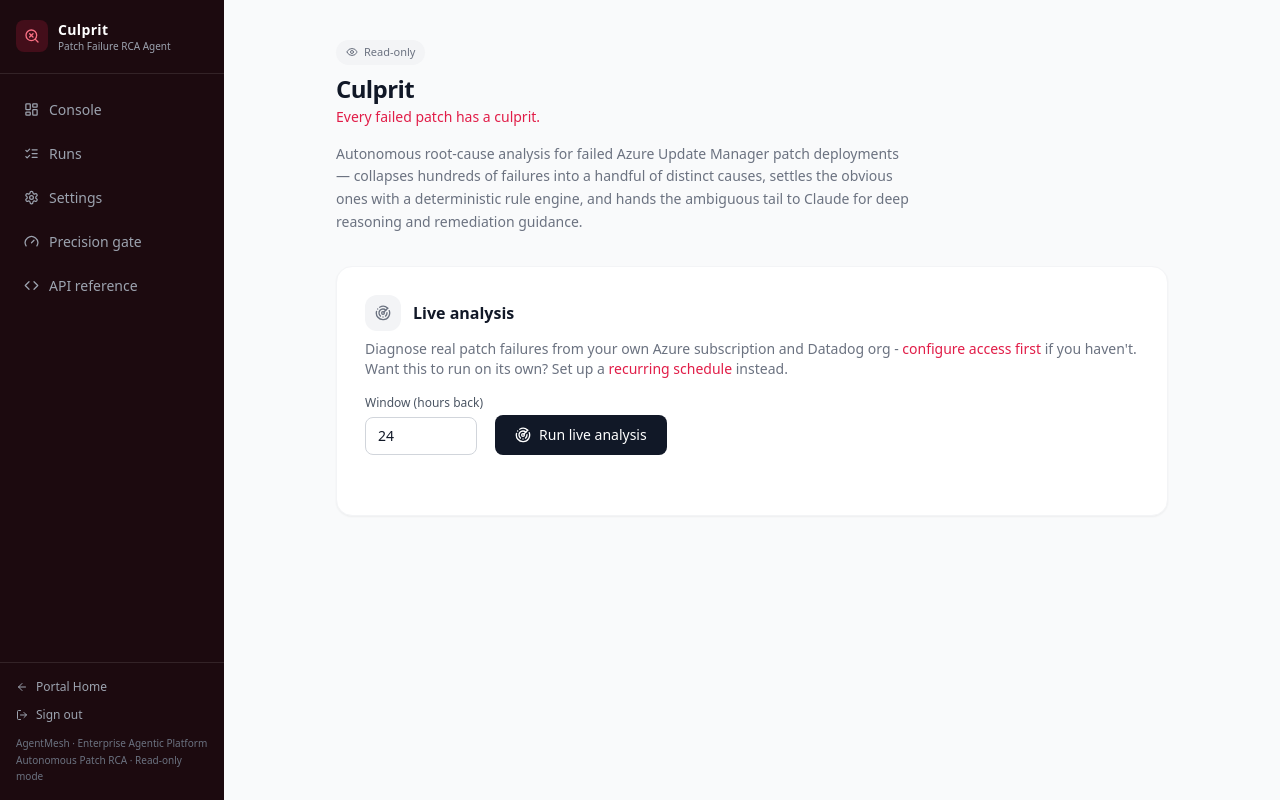
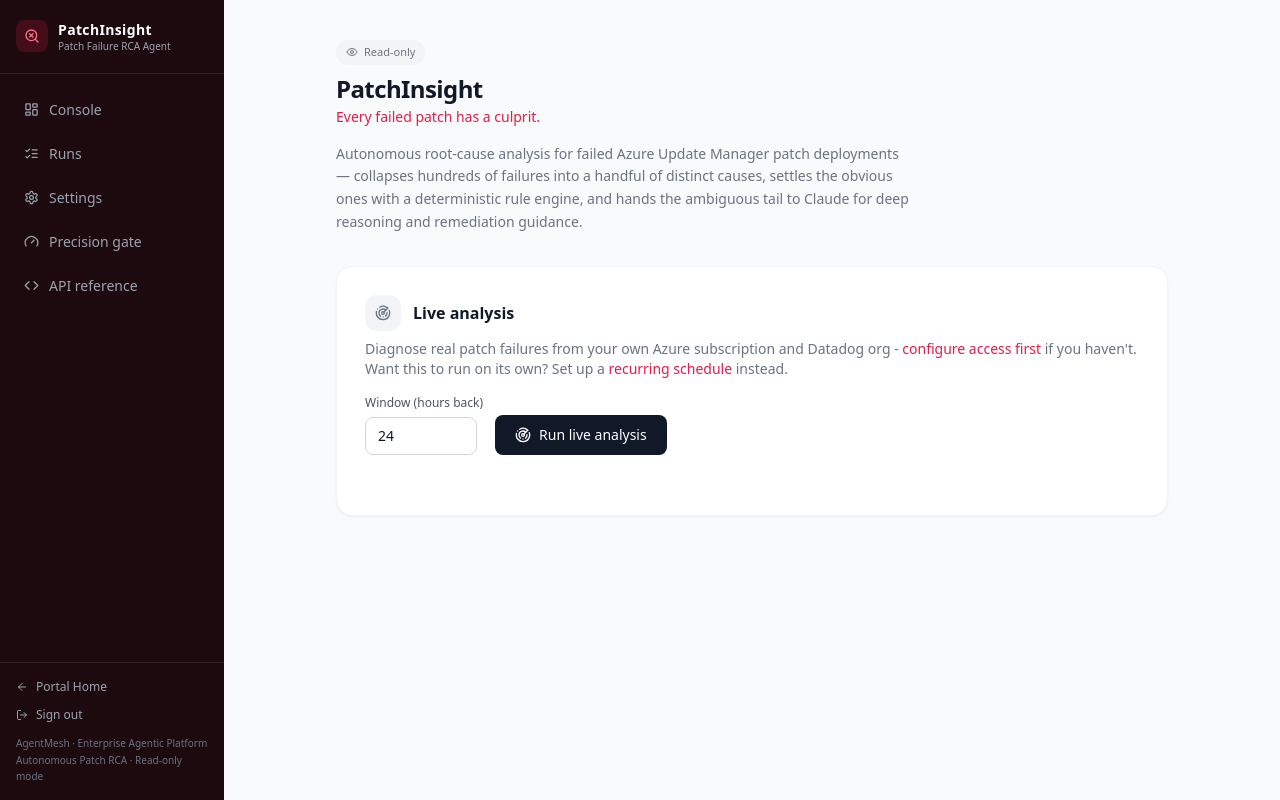
Before and after one commit to accent-prats/agentmesh, a Python web app: template culprit/culprit/reporting/templates/console.html.j2 in a window 1280 px wide. Run offline with Jinja, Linux system fonts and the light colour scheme; the template is opened without the code that fills it, so the values that code supplies are empty.

Commit message:
Rebrand Culprit to PatchInsight across the UI, Portal launcher, and URL path
Completes the rebrand started with the earlier email-only change
(previous commit). Scope per explicit instruction: UI screens, the
Console's URL path, and the Portal launcher card. CULPRIT_* env var
names, the Python package/module name, and the culprit-api Docker
service name are all deliberately unchanged - internal identifiers, not
user-facing text.

Console UI (culprit/reporting/templates/*.html.j2): every page's brand
text now reads PatchInsight - page titles, the sidebar brand, the login
page, tooltips referencing "Culprit's own lookback window" etc., the
Installation Report's "Root cause (Culprit)" column header, and the
Settings screen's from-name placeholders/JS defaults (kept consistent
with the from_name default already changed in models/settings.py in the
prior commit). The console page's own pun tagline ("Every failed patch
has a culprit.") is untouched - lowercase, a common noun, not the brand
name.

Portal launcher (portal/api/routers/apps.py, portal/ui/src/pages/
Admin.tsx): the app card's display name/full_name now read PatchInsight;
the internal registry key/id ("culprit", matching persisted user
app_access DB rows) is unchanged.

URL path (infrastructure/nginx/conf.d/portal.conf, docker-compose.yml,
portal/api/routers/apps.py's default_url): /culprit/ becomes
/patchinsight/. A 301 redirect from the old /culprit/ path is kept so
existing bookmarks/saved links don't break. culprit/api/
root_path_middleware.py needed no code change - it already derives the
path prefix generically from whatever X-Forwarded-Prefix nginx sends,
by design. Two real user-visible error messages that hardcoded the old
path (a decrypt-failure detail in routes_runs.py, the "no subscription
configured" message in live_run.py) are updated to point at
/patchinsight/settings.

Verified: 743 passed (full suite). Sabotage-proven: reverted both
templates feeding the Console landing page back to the old brand text,
confirmed test_console_landing_page fails exactly as expected, restored,
confirmed green again. Deployed and confirmed live on the lab host: both
the 301 redirect from /culprit/ and the new /patchinsight/ route verified
end to end via real nginx access logs after an nginx -t && nginx -s
reload (the routing config is volume-mounted, not baked into the image -
a plain culprit-api rebuild alone would not have picked this up).

Co-Authored-By: Claude Sonnet 5 <noreply@anthropic.com>

```diff
--- a/culprit/culprit/api/routes_runs.py
+++ b/culprit/culprit/api/routes_runs.py
@@ -25,7 +25,7 @@ log = logging.getLogger(__name__)
 
 _DECRYPT_ERROR_DETAIL = (
     "Stored Azure settings could not be decrypted - CULPRIT_ENCRYPTION_KEY likely changed "
-    "since they were saved. Re-enter them on /culprit/settings."
+    "since they were saved. Re-enter them on /patchinsight/settings."
 )
 
 router = APIRouter(prefix="/runs", tags=["runs"])
--- a/culprit/culprit/pipeline/live_run.py
+++ b/culprit/culprit/pipeline/live_run.py
@@ -46,7 +46,7 @@ def execute_live_run(
     with session_factory() as session:
         azure_cfg = repository.load_azure_settings(session)
     if not azure_cfg.subscription_ids:
-        raise NoSubscriptionConfigured("No Azure subscription configured - set it on /culprit/settings first.")
+        raise NoSubscriptionConfigured("No Azure subscription configured - set it on /patchinsight/settings first.")
 
     # May raise ImportError (azure-identity not installed) or InvalidToken
     # (CULPRIT_ENCRYPTION_KEY rotated since settings were saved) - both are
--- a/culprit/culprit/reporting/templates/base.html.j2
+++ b/culprit/culprit/reporting/templates/base.html.j2
@@ -3,7 +3,7 @@
 <head>
 <meta charset="utf-8">
 <meta name="viewport" content="width=device-width, initial-scale=1">
-<title>{% block title %}Culprit{% endblock %} | AgentMesh</title>
+<title>{% block title %}PatchInsight{% endblock %} | AgentMesh</title>
 <script src="{{ nav_prefix|default('') }}static/tailwind.js"></script>
 <script>
   tailwind.config = {
@@ -28,7 +28,7 @@
 <body class="bg-gray-50 text-gray-900 antialiased">
 <div class="flex h-screen overflow-hidden">
 
-  <!-- Sidebar - same shell every app in this platform uses, Culprit's own rose accent in place of each app's own brand color -->
+  <!-- Sidebar - same shell every app in this platform uses, PatchInsight's own rose accent in place of each app's own brand color -->
   <aside class="w-56 shrink-0 bg-navy flex flex-col">
     <div class="px-4 py-5 border-b border-white/10">
       <div class="flex items-center gap-2.5">
@@ -36,7 +36,7 @@
           <i data-lucide="search-x" class="w-4 h-4 text-brand-light"></i>
         </div>
         <div class="min-w-0">
-          <p class="font-bold text-white text-sm tracking-wide">Culprit</p>
+          <p class="font-bold text-white text-sm tracking-wide">PatchInsight</p>
           <p class="text-[10px] text-gray-400 leading-tight truncate">Patch Failure RCA Agent</p>
         </div>
       </div>
@@ -75,7 +75,7 @@
       <a href="{{ portal_url }}" class="flex items-center gap-2 text-xs text-gray-400 hover:text-white transition-colors" title="Back to AgentMesh Portal">
         <i data-lucide="arrow-left" class="w-3 h-3"></i> Portal Home
       </a>
-      <a href="{{ nav_prefix|default('') }}logout" class="flex items-center gap-2 text-xs text-gray-400 hover:text-white transition-colors" title="Sign out of Culprit">
+      <a href="{{ nav_prefix|default('') }}logout" class="flex items-center gap-2 text-xs text-gray-400 hover:text-white transition-colors" title="Sign out of PatchInsight">
         <i data-lucide="log-out" class="w-3 h-3"></i> Sign out
       </a>
       <p class="text-[10px] text-gray-500 leading-relaxed">
--- a/culprit/culprit/reporting/templates/console.html.j2
+++ b/culprit/culprit/reporting/templates/console.html.j2
@@ -1,22 +1,22 @@
 {% extends "base.html.j2" %}
-{% block title %}Culprit{% endblock %}
+{% block title %}PatchInsight{% endblock %}
 
 {% block content %}
 <div class="max-w-4xl mx-auto px-8 py-10">
 
   <div class="flex items-center gap-2 mb-1">
     <span class="inline-flex items-center gap-1.5 text-[11px] font-medium text-gray-500 bg-gray-100 px-2.5 py-1 rounded-full"
-      title="Culprit diagnoses and recommends - it never takes automated action on your infrastructure.">
+      title="PatchInsight diagnoses and recommends - it never takes automated action on your infrastructure.">
       <i data-lucide="eye" class="w-3 h-3"></i> Read-only
     </span>
   </div>
-  <h1 class="text-2xl font-bold text-gray-900 tracking-tight mt-2">Culprit</h1>
+  <h1 class="text-2xl font-bold text-gray-900 tracking-tight mt-2">PatchInsight</h1>
   <p class="text-sm font-medium text-brand mt-0.5">Every failed patch has a culprit.</p>
 
   {% if dashboard.latest_run %}
   {% set report = dashboard.latest_run %}
   <p class="text-sm text-gray-500 mt-4">
-    <span title="Culprit's own lookback window for this scan, not any specific Azure Update Manager maintenance job's time - see each machine's own page for its real patch job time. The scan itself ran at the end of this range.">Scan window <i data-lucide="info" class="w-3 h-3 inline -mt-0.5"></i>:</span>
+    <span title="PatchInsight's own lookback window for this scan, not any specific Azure Update Manager maintenance job's time - see each machine's own page for its real patch job time. The scan itself ran at the end of this range.">Scan window <i data-lucide="info" class="w-3 h-3 inline -mt-0.5"></i>:</span>
     <span class="font-medium text-gray-700">{{ report.run.scope_name }}</span>
     &middot; {{ report.run.started_at | localtime }}{% if report.run.ended_at %} &ndash; {{ report.run.ended_at | localtime }}{% endif %}
     &middot; <a href="runs/{{ report.run.run_id }}/report.html" class="text-brand hover:underline font-medium">View full report &rarr;</a>
--- a/culprit/culprit/reporting/templates/fleet_report.html.j2
+++ b/culprit/culprit/reporting/templates/fleet_report.html.j2
@@ -14,7 +14,7 @@
       <h1 class="text-2xl font-bold text-gray-900 tracking-tight">Fleet report</h1>
       <p class="text-sm text-gray-500 mt-1 mb-6">
         {{ report.run.scope_name }} &middot; run {{ report.run.run_id }} &middot;
-        <span title="Culprit's own lookback window for this scan - the scan itself ran at the end of this range, not any specific Azure Update Manager maintenance job's time.">{{ report.run.started_at | localtime }}{% if report.run.ended_at %} &ndash; {{ report.run.ended_at | localtime }}{% endif %}</span>
+        <span title="PatchInsight's own lookback window for this scan - the scan itself ran at the end of this range, not any specific Azure Update Manager maintenance job's time.">{{ report.run.started_at | localtime }}{% if report.run.ended_at %} &ndash; {{ report.run.ended_at | localtime }}{% endif %}</span>
       </p>
     </div>
     {% if installation_report_available %}
--- a/culprit/culprit/reporting/templates/login.html.j2
+++ b/culprit/culprit/reporting/templates/login.html.j2
@@ -3,7 +3,7 @@
 <head>
 <meta charset="utf-8">
 <meta name="viewport" content="width=device-width, initial-scale=1">
-<title>Sign in | Culprit</title>
+<title>Sign in | PatchInsight</title>
 <script src="static/tailwind.js"></script>
 <script>
   tailwind.config = { theme: { extend: { colors: {
@@ -20,14 +20,14 @@
       <div class="w-10 h-10 rounded-lg bg-brand/20 flex items-center justify-center mx-auto mb-3">
         <i data-lucide="search-x" class="w-4 h-4 text-brand-light"></i>
       </div>
-      <h1 class="text-white font-bold text-lg">Culprit</h1>
+      <h1 class="text-white font-bold text-lg">PatchInsight</h1>
       <p class="text-gray-400 text-xs mt-1">Sign in required</p>
     </div>
 
     <div class="bg-white rounded-2xl shadow-sm p-6 mb-4">
       <p class="text-sm text-gray-700 mb-3">
         <b>AgentMesh user?</b> Your session timed out - sign back in from the launcher
-        and click the Culprit card again.
+        and click the PatchInsight card again.
       </p>
       <a href="{{ portal_url }}"
         class="flex items-center justify-center gap-2 w-full bg-brand hover:bg-brand-dark text-white text-sm font-medium py-2.5 rounded-lg transition-colors">
--- a/culprit/culprit/reporting/templates/remediation_log.html.j2
+++ b/culprit/culprit/reporting/templates/remediation_log.html.j2
@@ -6,7 +6,7 @@
 
   <h1 class="text-2xl font-bold text-gray-900 tracking-tight">Remediation log</h1>
   <p class="text-sm text-gray-500 mt-1 mb-6 max-w-2xl">
-    Every automated remediation Culprit has ever executed - what ran, on which
+    Every automated remediation PatchInsight has ever executed - what ran, on which
     machine, who confirmed it, and whether it succeeded. See the
     <a href="{{ nav_prefix|default('') }}precision.html" class="text-brand hover:text-brand-dark font-medium">Precision gate</a>
     for which cause families are currently eligible, and a cluster's own
--- a/culprit/culprit/reporting/templates/runs.html.j2
+++ b/culprit/culprit/reporting/templates/runs.html.j2
@@ -6,7 +6,7 @@
 
   <h1 class="text-2xl font-bold text-gray-900 tracking-tight">Runs</h1>
   <p class="text-sm text-gray-500 mt-1 mb-6 max-w-2xl">
-    Every maintenance run Culprit has diagnosed - which update job, when, how many machines it
+    Every maintenance run PatchInsight has diagnosed - which update job, when, how many machines it
     covered, and how many failed. Click a run for its full fleet report.
   </p>
 
@@ -78,7 +78,7 @@
           <td class="px-5 py-3.5">
             <span class="whitespace-nowrap text-[10px] font-semibold uppercase tracking-wide px-2 py-0.5 rounded-full bg-gray-50 text-gray-600 border border-gray-200">{{ run.trigger_mode.replace('_', ' ') }}</span>
           </td>
-          <td class="px-5 py-3.5 text-gray-600 whitespace-nowrap" title="Culprit's own lookback window for this scan{% if run.ended_at %} ({{ run.started_at | localtime }} - {{ run.ended_at | localtime }}){% endif %} - the scan itself ran at the end of this range, not any specific Azure Update Manager maintenance job's time.">{{ (run.created_at or run.started_at) | localtime }}</td>
+          <td class="px-5 py-3.5 text-gray-600 whitespace-nowrap" title="PatchInsight's own lookback window for this scan{% if run.ended_at %} ({{ run.started_at | localtime }} - {{ run.ended_at | localtime }}){% endif %} - the scan itself ran at the end of this range, not any specific Azure Update Manager maintenance job's time.">{{ (run.created_at or run.started_at) | localtime }}</td>
           <td class="px-5 py-3.5 text-right tabular-nums text-gray-600">{{ run.total_machines }}</td>
           <td class="px-5 py-3.5 text-right tabular-nums {{ 'text-red-600 font-semibold' if run.failed_machines else 'text-gray-400' }}">{{ run.failed_machines }}</td>
           <td class="px-5 py-3.5 text-right tabular-nums text-gray-600">{{ run.total_clusters }}</td>
--- a/portal/api/routers/apps.py
+++ b/portal/api/routers/apps.py
@@ -14,13 +14,13 @@ router = APIRouter()
 _APP_REGISTRY = {
     "culprit": {
         "id": "culprit",
-        "name": "Culprit",
-        "full_name": "Culprit — Patch Failure RCA Agent",
+        "name": "PatchInsight",
+        "full_name": "PatchInsight — Patch Failure RCA Agent",
         "description": "Autonomous root-cause analysis for failed Azure Update Manager patch deployments — collapses hundreds of failures into a handful of distinct causes, settles the obvious ones with a deterministic rule engine, and hands the ambiguous tail to Claude for deep reasoning and remediation guidance.",
         "icon": "search",
         "color": "rose",
         "url_env": "CULPRIT_PUBLIC_URL",
-        "default_url": "/culprit/",
+        "default_url": "/patchinsight/",
         "hidden": False,
     },
 }
--- a/portal/ui/src/pages/Admin.tsx
+++ b/portal/ui/src/pages/Admin.tsx
@@ -81,7 +81,7 @@ export default function Admin({ onBack }: Props) {
 
 // ── Users Tab ─────────────────────────────────────────────────────────────────
 
-const APP_LABELS: Record<string, string> = { culprit: 'Culprit' }
+const APP_LABELS: Record<string, string> = { culprit: 'PatchInsight' }
 const ALL_APPS = ['culprit']
 
 const ROLE_COLORS: Record<string, string> = {
```
Also changed, not shown: culprit/culprit/reporting/templates/installation_report.html.j2 (+5 -5 lines), culprit/culprit/reporting/templates/settings.html.j2 (+16 -16 lines), culprit/tests/test_api.py (+3 -3 lines), culprit/tests/test_live_run.py (+1 -1 lines), docker-compose.yml (+4 -4 lines), 1 other file.
